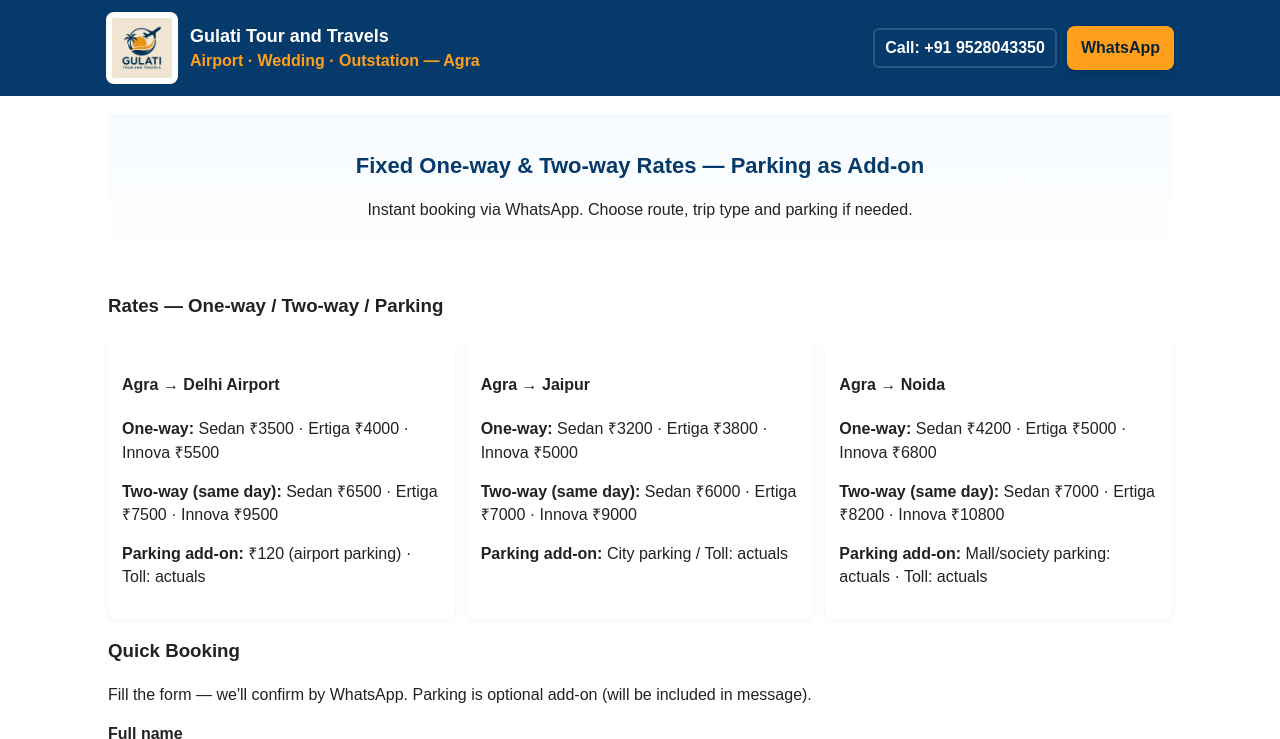
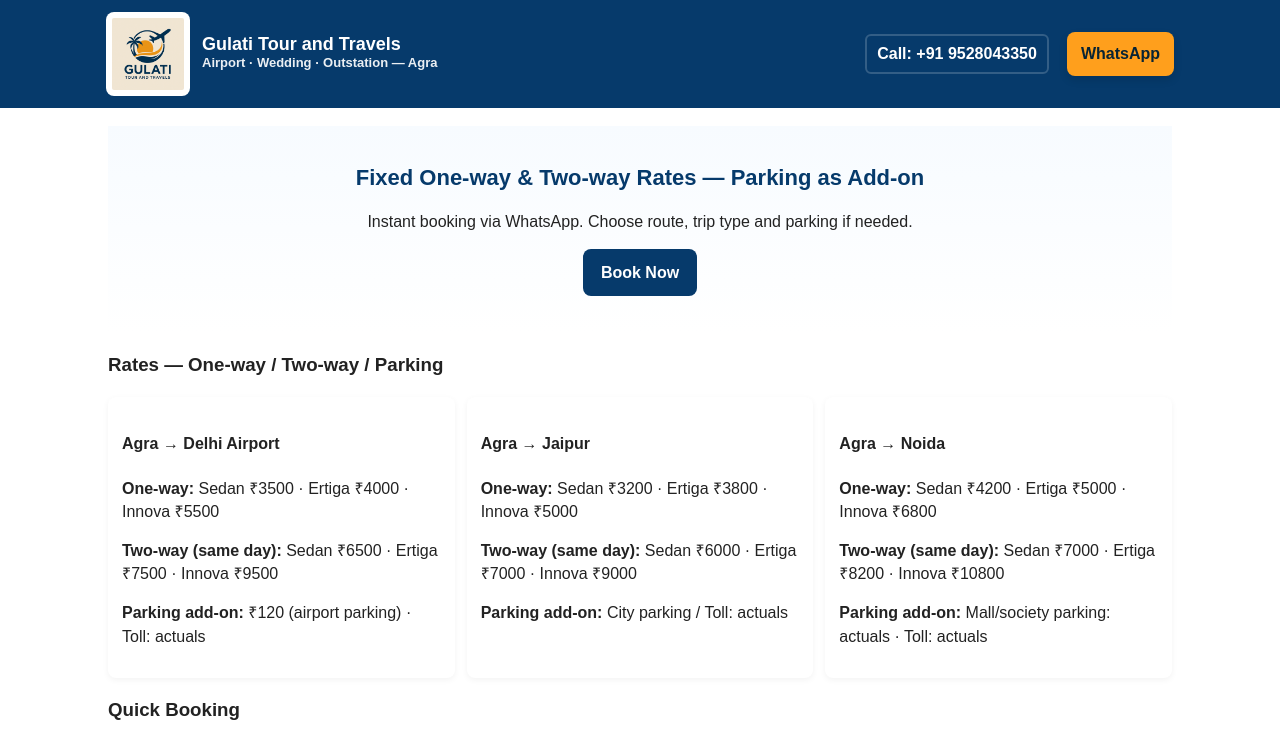
Before and after one commit to GulatiTourandTravels/GULATI-Tour-Travels-, a plain HTML site: page index.html in a window 1280 px wide. Shown: the top 739 px of the page. Drawn offline with Linux system fonts and the light colour scheme.

Commit message:
Add files via upload

```diff
--- a/index.html
+++ b/index.html
@@ -8,10 +8,9 @@
 </head>
 <body>
 <header class="site-header">
-  <div class="header-inner">
+  <div class="header-inner container">
     <a class="brand" href="#">
-      <img src="./logo.png" alt="Gulati Tour and Travels logo" class="brand-logo"
-        onerror="this.onerror=null;this.src='https://raw.githubusercontent.com/gulatitourandtravels/GULATI-Tour-Travels-/main/logo.png'">
+      <img src="logo.png" alt="Gulati Tour and Travels logo" class="brand-logo">
       <div class="brand-text">
         <h1>Gulati Tour and Travels</h1>
         <p class="tag">Airport · Wedding · Outstation — Agra</p>
@@ -28,6 +27,7 @@
   <section class="hero">
     <h2>Fixed One-way & Two-way Rates — Parking as Add‑on</h2>
     <p>Instant booking via WhatsApp. Choose route, trip type and parking if needed.</p>
+    <a class="primary-btn" href="#booking">Book Now</a>
   </section>
 
   <section id="rates" class="rates">
--- a/styles.css
+++ b/styles.css
@@ -4,17 +4,16 @@
 .site-header{background:var(--brand);color:#fff;padding:12px 0;position:sticky;top:0;z-index:20}
 .header-inner{display:flex;align-items:center;justify-content:space-between;max-width:var(--container);margin:0 auto;padding:0 16px}
 .brand{display:flex;align-items:center;color:inherit;text-decoration:none}
-.brand-logo{width:72px;height:72px;object-fit:contain;border-radius:8px;background:#fff;padding:6px;margin-right:12px}
-.brand-text h1{margin:0;font-size:18px}
-.brand-text .tag{margin:0;color:var(--accent);font-weight:600}
+.brand-logo{width:84px;height:84px;object-fit:contain;border-radius:8px;background:#fff;padding:6px;margin-right:12px;flex-shrink:0}
+.brand-text h1{margin:0;font-size:18px;color:#fff;line-height:1.05}
+.brand-text .tag{margin:0;color:rgba(255,255,255,0.92);font-weight:600;font-size:13px}
 .header-actions{display:flex;gap:10px;align-items:center}
-.call-btn{background:transparent;border:2px solid rgba(255,255,255,0.15);color:#fff;padding:6px 10px;border-radius:6px;text-decoration:none;font-weight:600}
+.call-btn{background:transparent;border:2px solid rgba(255,255,255,0.18);color:#fff;padding:6px 10px;border-radius:6px;text-decoration:none;font-weight:700;margin-right:8px}
 .whatsapp-btn{background:var(--accent);color:#082434;padding:10px 14px;border-radius:8px;text-decoration:none;font-weight:700;box-shadow:0 4px 8px rgba(0,0,0,0.12)}
 .hero{background:linear-gradient(#f7fbff,#fff);text-align:center;padding:36px 16px}
 .hero h2{margin:0 0 6px;font-size:22px;color:var(--brand)}
 .primary-btn{display:inline-block;background:var(--brand);color:#fff;padding:12px 18px;border-radius:8px;text-decoration:none;font-weight:700}
-.rates{margin-top:12px}
-.rate-grid{display:grid;grid-template-columns:repeat(3,1fr);gap:12px}
+.rate-grid{display:grid;grid-template-columns:repeat(3,1fr);gap:12px;margin-top:12px}
 .rate-card{background:#fff;padding:14px;border-radius:8px;box-shadow:0 2px 6px rgba(0,0,0,0.05)}
 .booking{margin-top:16px}
 .booking label{display:block;margin:10px 0;font-weight:600}
```
Also changed, not shown: README.txt.
